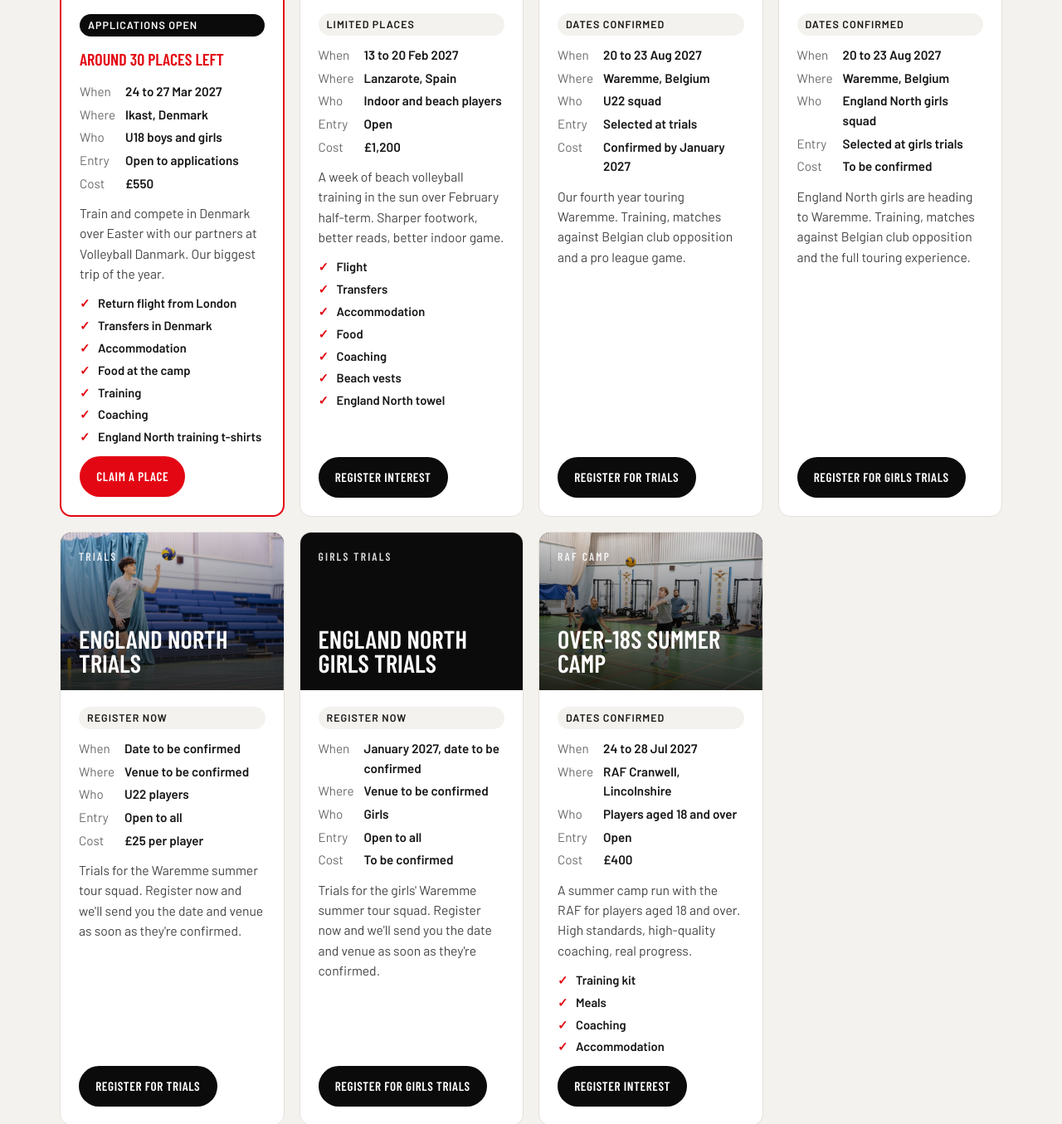
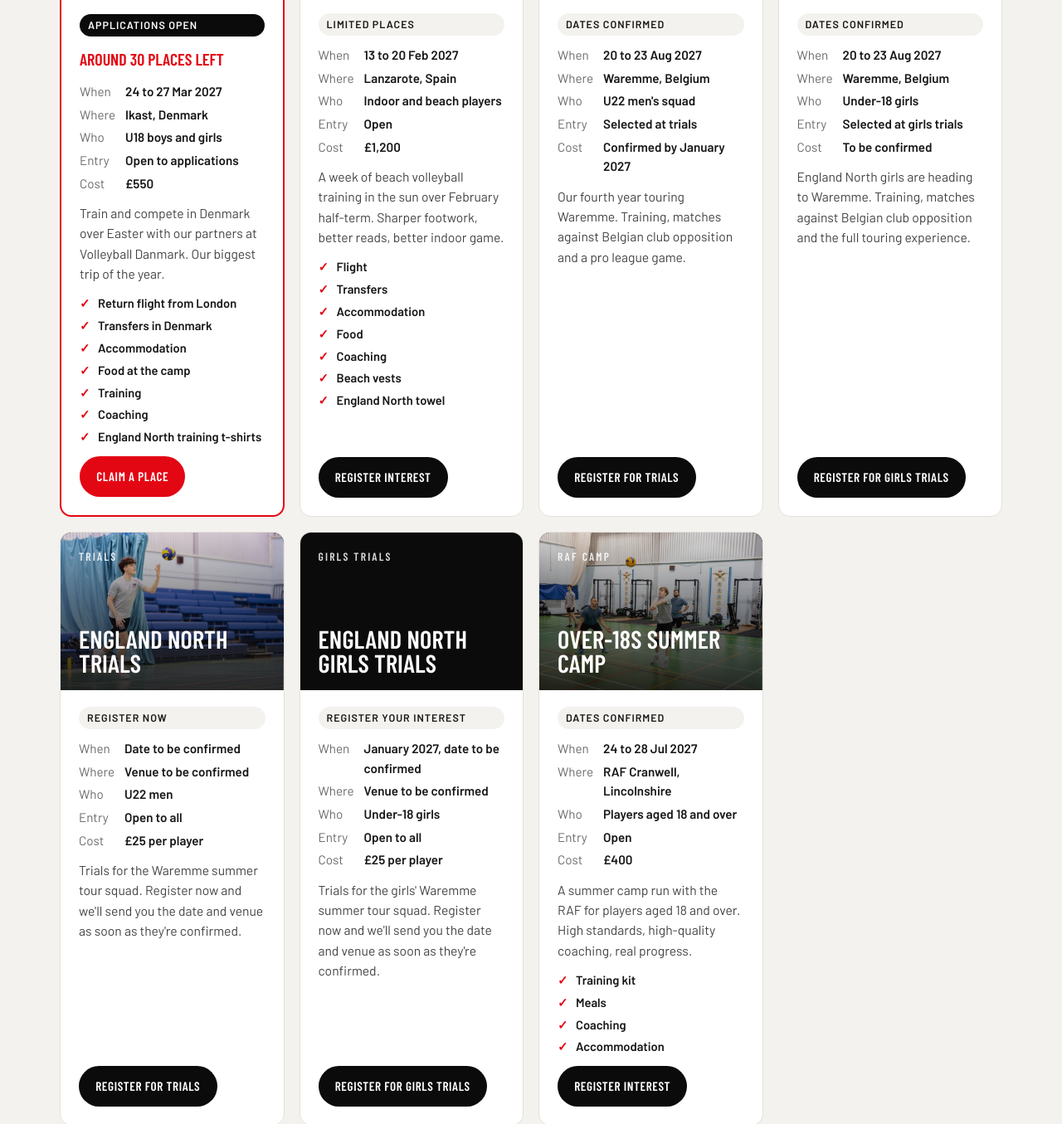
Before and after one commit to EnglandNorth/england-north-site, a plain HTML site: page site/index.html in a window 1280 px wide. Shown: the part 1725-3080 px from the top of the page at 83% size. Drawn offline with nearby package versions, Linux system fonts and the light colour scheme; a web font is replaced by a local one.

Commit message:
Girls trials £25, under-18 girls, U22 men's wording, #girls-trials link
Co-Authored-By: Claude Opus 5.5 <noreply@anthropic.com>
Claude-Session: https://claude.ai/code/session_01Dg6NZTmqsT7ZbXzKyhehoE

```diff
--- a/site/app.js
+++ b/site/app.js
@@ -47,7 +47,7 @@ const CONFIG = {
       id: "belgium",
       title: "Belgium Summer Tour", flag: "BELGIUM",
       when: "20 to 23 Aug 2027", sortDate: "2027-08-20", endDate: "2027-08-23", where: "Waremme, Belgium",
-      who: "U22 squad", entry: "Selected at trials",
+      who: "U22 men's squad", entry: "Selected at trials",
       price: "Confirmed by January 2027", status: "Dates confirmed",
       blurb: "Our fourth year touring Waremme. Training, matches against Belgian club opposition and a pro league game.",
       cta: "Register for trials", pickTitle: "England North Trials"
@@ -56,7 +56,7 @@ const CONFIG = {
       id: "belgium-girls",
       title: "Belgium Girls Summer Tour", flag: "BELGIUM",
       when: "20 to 23 Aug 2027", sortDate: "2027-08-20", endDate: "2027-08-23", where: "Waremme, Belgium",
-      who: "England North girls squad", entry: "Selected at girls trials",
+      who: "Under-18 girls", entry: "Selected at girls trials",
       price: "To be confirmed", status: "Dates confirmed",
       blurb: "England North girls are heading to Waremme. Training, matches against Belgian club opposition and the full touring experience.",
       cta: "Register for girls trials", pickTitle: "England North Girls Trials"
@@ -65,7 +65,7 @@ const CONFIG = {
       id: "trials", img: "img/trials.jpg",
       title: "England North Trials", flag: "TRIALS",
       when: "Date to be confirmed", sortDate: "", where: "Venue to be confirmed",
-      who: "U22 players", entry: "Open to all",
+      who: "U22 men", entry: "Open to all",
       price: "£25 per player", status: "Register now",
       blurb: "Trials for the Waremme summer tour squad. Register now and we'll send you the date and venue as soon as they're confirmed.",
       cta: "Register for trials"
@@ -74,8 +74,8 @@ const CONFIG = {
       id: "girls-trials",
       title: "England North Girls Trials", flag: "GIRLS TRIALS",
       when: "January 2027, date to be confirmed", sortDate: "2027-01-01", where: "Venue to be confirmed",
-      who: "Girls", entry: "Open to all",
-      price: "To be confirmed", status: "Register now",
+      who: "Under-18 girls", entry: "Open to all",
+      price: "£25 per player", status: "Register your interest",
       blurb: "Trials for the girls' Waremme summer tour squad. Register now and we'll send you the date and venue as soon as they're confirmed.",
       cta: "Register for girls trials"
     },
@@ -189,10 +189,11 @@ $('#reg-form').addEventListener('submit', async e => {
   $('#thanks').style.display = 'block';
 });
 
-// Direct link: add #trials to the site address to open the form with trials picked
+// Direct links: add #trials or #girls-trials to the site address to open the form with that trials picked
 function openFromHash(){
-  if (location.hash === '#trials'){
-    pick('England North Trials');
+  const links = { '#trials': 'England North Trials', '#girls-trials': 'England North Girls Trials' };
+  if (links[location.hash]){
+    pick(links[location.hash]);
     document.getElementById('register').scrollIntoView();
   }
 }
--- a/site/index.html
+++ b/site/index.html
@@ -490,7 +490,7 @@ footer a{color:var(--white)}
       <div class="body">
         <span class="chip ">Dates confirmed</span>
 
-        <dl class="meta"><dt>When</dt><dd>20 to 23 Aug 2027</dd><dt>Where</dt><dd>Waremme, Belgium</dd><dt>Who</dt><dd>U22 squad</dd><dt>Entry</dt><dd>Selected at trials</dd><dt>Cost</dt><dd>Confirmed by January 2027</dd></dl>
+        <dl class="meta"><dt>When</dt><dd>20 to 23 Aug 2027</dd><dt>Where</dt><dd>Waremme, Belgium</dd><dt>Who</dt><dd>U22 men's squad</dd><dt>Entry</dt><dd>Selected at trials</dd><dt>Cost</dt><dd>Confirmed by January 2027</dd></dl>
         <p>Our fourth year touring Waremme. Training, matches against Belgian club opposition and a pro league game.</p>
 
         <a href="#register" class="btn" data-pick="England North Trials">Register for trials</a>
@@ -499,7 +499,7 @@ footer a{color:var(--white)}
       <div class="body">
         <span class="chip ">Dates confirmed</span>
 
-        <dl class="meta"><dt>When</dt><dd>20 to 23 Aug 2027</dd><dt>Where</dt><dd>Waremme, Belgium</dd><dt>Who</dt><dd>England North girls squad</dd><dt>Entry</dt><dd>Selected at girls trials</dd><dt>Cost</dt><dd>To be confirmed</dd></dl>
+        <dl class="meta"><dt>When</dt><dd>20 to 23 Aug 2027</dd><dt>Where</dt><dd>Waremme, Belgium</dd><dt>Who</dt><dd>Under-18 girls</dd><dt>Entry</dt><dd>Selected at girls trials</dd><dt>Cost</dt><dd>To be confirmed</dd></dl>
         <p>England North girls are heading to Waremme. Training, matches against Belgian club opposition and the full touring experience.</p>
 
         <a href="#register" class="btn" data-pick="England North Girls Trials">Register for girls trials</a>
@@ -508,16 +508,16 @@ footer a{color:var(--white)}
       <div class="body">
         <span class="chip ">Register now</span>
 
-        <dl class="meta"><dt>When</dt><dd>Date to be confirmed</dd><dt>Where</dt><dd>Venue to be confirmed</dd><dt>Who</dt><dd>U22 players</dd><dt>Entry</dt><dd>Open to all</dd><dt>Cost</dt><dd>£25 per player</dd></dl>
+        <dl class="meta"><dt>When</dt><dd>Date to be confirmed</dd><dt>Where</dt><dd>Venue to be confirmed</dd><dt>Who</dt><dd>U22 men</dd><dt>Entry</dt><dd>Open to all</dd><dt>Cost</dt><dd>£25 per player</dd></dl>
         <p>Trials for the Waremme summer tour squad. Register now and we'll send you the date and venue as soon as they're confirmed.</p>
 
         <a href="#register" class="btn" data-pick="England North Trials">Register for trials</a>
       </div></article><article class="card ">
       <div class="top"><span class="flag">GIRLS TRIALS</span><h3>England North Girls Trials</h3></div>
       <div class="body">
-        <span class="chip ">Register now</span>
+        <span class="chip ">Register your interest</span>
 
-        <dl class="meta"><dt>When</dt><dd>January 2027, date to be confirmed</dd><dt>Where</dt><dd>Venue to be confirmed</dd><dt>Who</dt><dd>Girls</dd><dt>Entry</dt><dd>Open to all</dd><dt>Cost</dt><dd>To be confirmed</dd></dl>
+        <dl class="meta"><dt>When</dt><dd>January 2027, date to be confirmed</dd><dt>Where</dt><dd>Venue to be confirmed</dd><dt>Who</dt><dd>Under-18 girls</dd><dt>Entry</dt><dd>Open to all</dd><dt>Cost</dt><dd>£25 per player</dd></dl>
         <p>Trials for the girls' Waremme summer tour squad. Register now and we'll send you the date and venue as soon as they're confirmed.</p>
 
         <a href="#register" class="btn" data-pick="England North Girls Trials">Register for girls trials</a>
@@ -543,7 +543,7 @@ footer a{color:var(--white)}
     </div>
     <div class="dates" id="date-list"><!--pre:date-list--><div class="date-row">
       <div class="when"><b>Jan</b>2027</div>
-      <div><h4>England North Girls Trials</h4><small>January 2027, date to be confirmed · Girls</small></div>
+      <div><h4>England North Girls Trials</h4><small>January 2027, date to be confirmed · Under-18 girls</small></div>
       <a href="#register" class="btn btn-ghost" data-pick="England North Girls Trials">Register</a>
     </div><div class="date-row">
       <div class="when"><b>Feb</b>2027</div>
@@ -559,11 +559,11 @@ footer a{color:var(--white)}
       <a href="#register" class="btn btn-ghost" data-pick="Over-18s Summer Camp">Register</a>
     </div><div class="date-row">
       <div class="when"><b>Aug</b>2027</div>
-      <div><h4>Belgium Summer Tour</h4><small>20 to 23 Aug 2027 · U22 squad</small></div>
+      <div><h4>Belgium Summer Tour</h4><small>20 to 23 Aug 2027 · U22 men's squad</small></div>
       <a href="#register" class="btn btn-ghost" data-pick="Belgium Summer Tour">Register</a>
     </div><div class="date-row">
       <div class="when"><b>Aug</b>2027</div>
-      <div><h4>Belgium Girls Summer Tour</h4><small>20 to 23 Aug 2027 · England North girls squad</small></div>
+      <div><h4>Belgium Girls Summer Tour</h4><small>20 to 23 Aug 2027 · Under-18 girls</small></div>
       <a href="#register" class="btn btn-ghost" data-pick="Belgium Girls Summer Tour">Register</a>
     </div><!--/pre:date-list--></div>
   </div>
```
